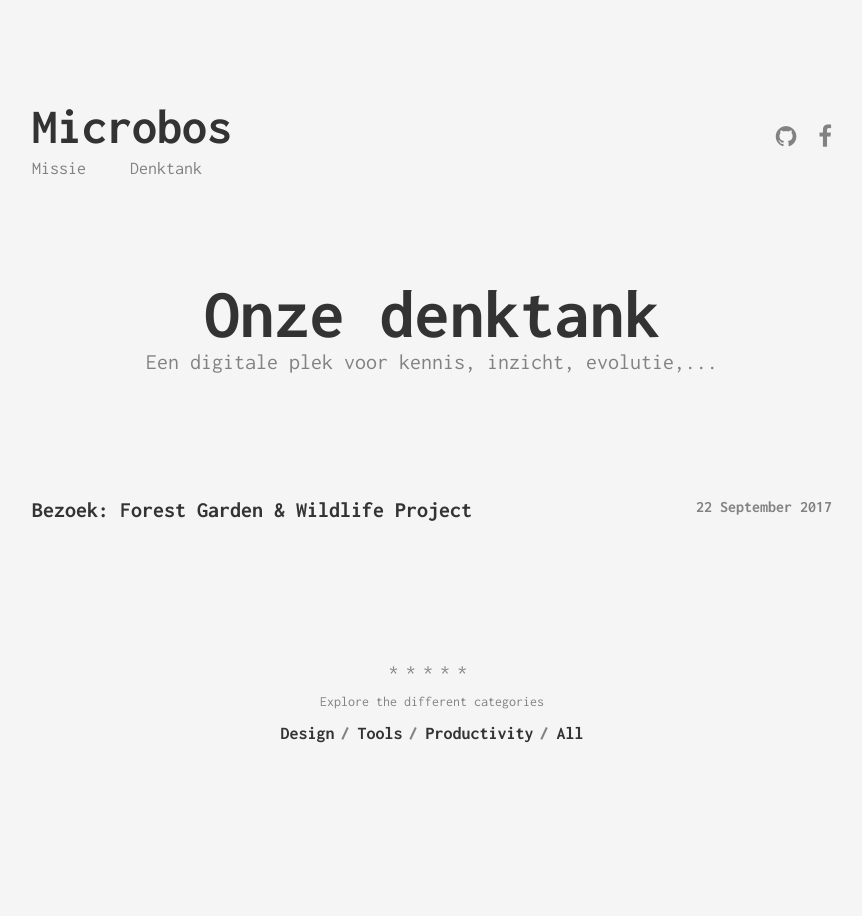
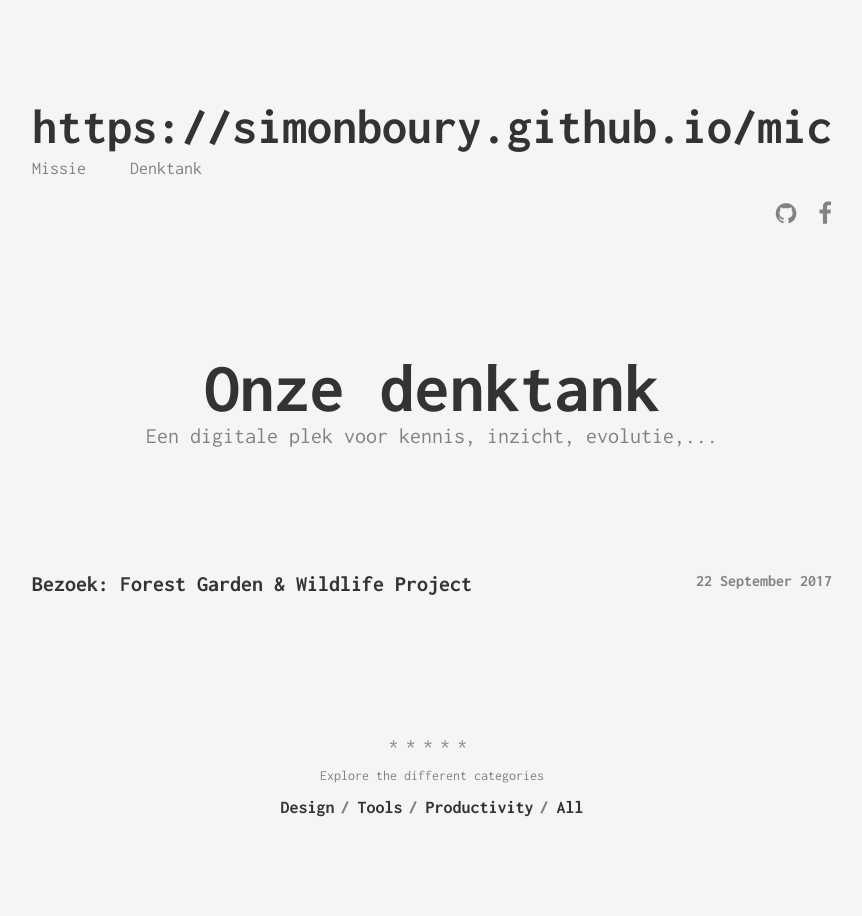
Before and after one commit to SimonBoury/microbos, a Jekyll site: the page built from index.html, in a window 1280 px wide. Shown: the whole page, without its empty margins (208-1070 px from the left). Built offline with Jekyll 4.4.1, drawn with Linux system fonts in a browser that asks for light colours.

Commit message:
Update header.html

```diff
--- a/_includes/header.html
+++ b/_includes/header.html
@@ -1,6 +1,6 @@
 <header class="header">
     <div class="navigation">
-        <a href="/" class="logo">{{ site.title }}</a>
+        <a href="/" class="logo">{{ 'https://simonboury.github.io/microbos.be/' }}</a>
 
         <ul class="menu">
             <li class="menu__entry"><a href="{{ '/about' | prepend: site.baseurl }}">Missie</a></li>
```
